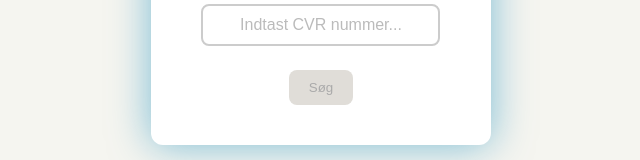
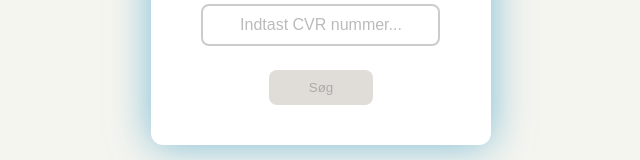
Before and after one commit to JakobPrimdal/CVRLookUpApp-Frontend2React, a React (Vite) app: page / in a window 1280 px wide. Shown: the part 429-589 px from the top of the page, without its empty margins (319-959 px from the left). Built offline with nearby package versions, Linux system fonts and the light colour scheme.

Commit message:
Refactor: Home page search btn styling

```diff
--- a/src/index.css
+++ b/src/index.css
@@ -85,7 +85,7 @@ button {
   background-color: #00b4c8;
   color: white;
   border-radius: 8px;
-  padding: 10px 20px;
+  padding: 10px 40px;
   border: none;
   cursor: pointer;
 }
```
